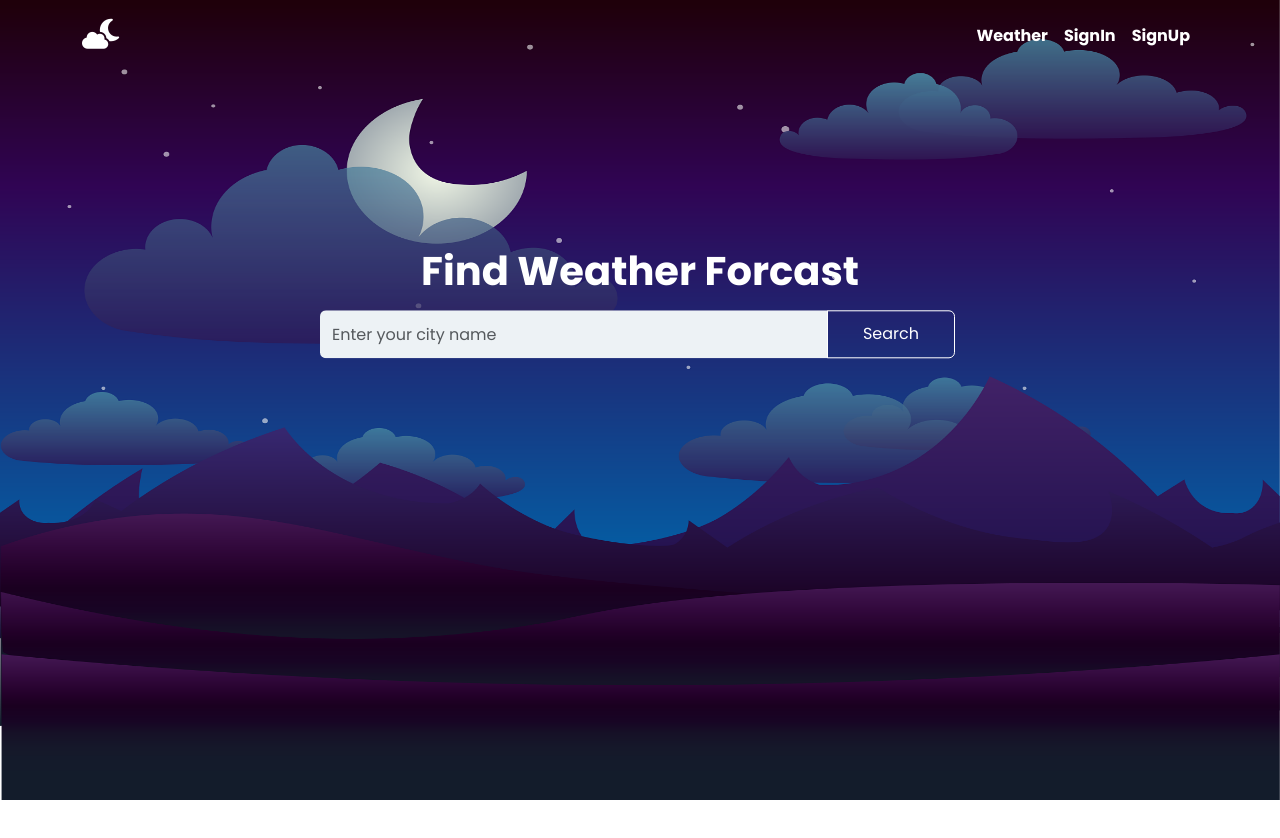
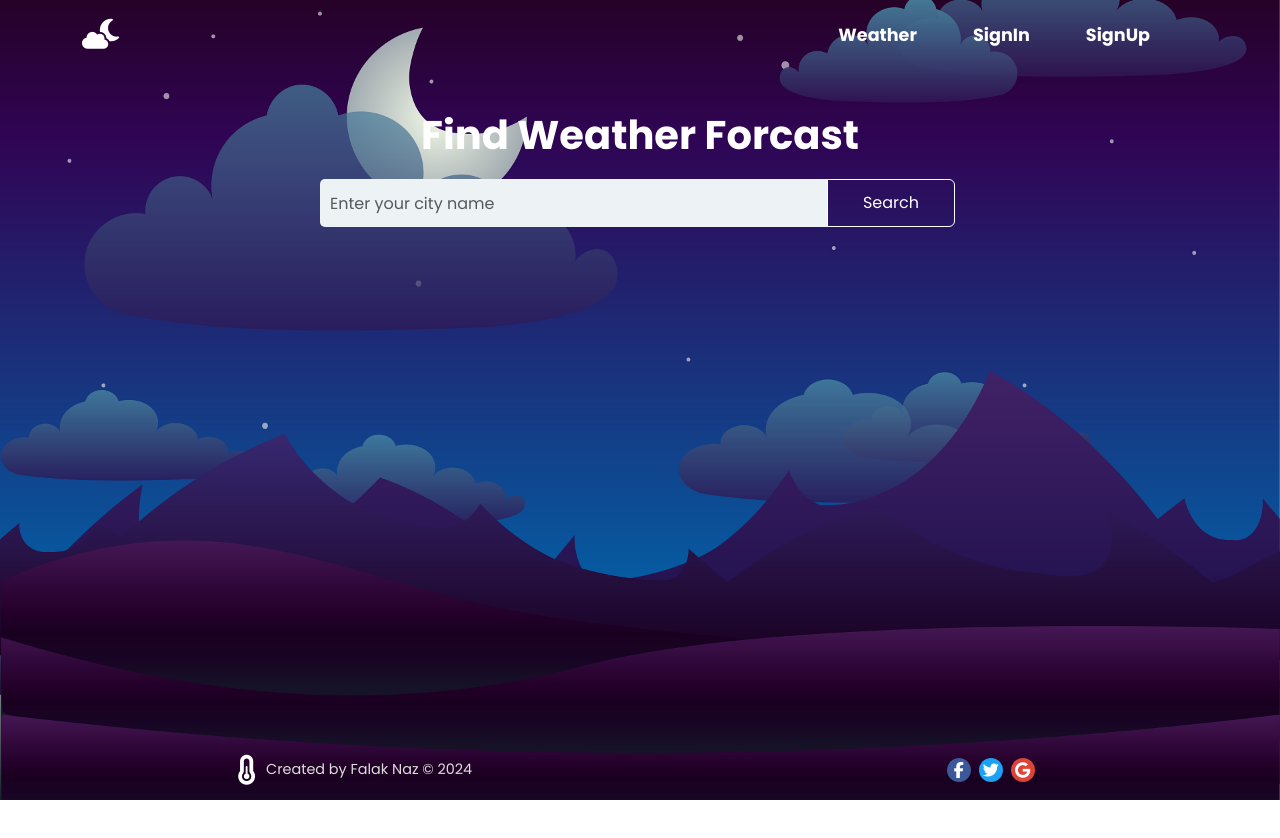
Before and after one commit to iamfalkunaz/weatherapp, a React (Create React App) app: page / in a window 1280 px wide. Shown: the top 838 px of the page. After the commit the page ends 800 px from the top, so only its background shows below. Built offline with nearby package versions, Linux system fonts and the light colour scheme.

Commit message:
Solved issues

```diff
--- a/src/Header.jsx
+++ b/src/Header.jsx
@@ -1,7 +1,7 @@
 import React, { useState } from "react";
 import axios from "axios";
 import { Link } from "react-router-dom";
-import Image2 from "./snowman.svg";
+import Footer from "./shared/Footer";
 
 const url = `https://api.openweathermap.org/data/2.5/weather?`;
 const apikey = "bbff2fd81a95f0cc44090592f19cd1d3";
@@ -110,10 +110,10 @@ function Header() {
           </div>
         </nav>
 
-        <section className="header-section">
+        <section className="header-section text-white">
           <div className="center-div">
-            <h1 className="fw-bold main-heading">Find Weather Forcast</h1>
-            <div className="input-group mb-3">
+            <h1 className="fw-bold main-heading ">Find Weather Forcast</h1>
+            <div className="input-group mb-3 ">
               <input
                 type="text"
                 value={city}
@@ -132,7 +132,7 @@ function Header() {
                 Search
               </button>
             </div>
-           {/* <img src={Image2} alt="snowman" className="centered-snowman"/> */}
+            {/* <img src={Image2} alt="snowman" className="centered-snowman"/> */}
             {isLoading && (
               <div className="text-center">
                 <div className="spinner-border text-light" role="status">
@@ -155,8 +155,8 @@ function Header() {
               </div>
             ) : null}
           </div>
-
         </section>
+       <Footer/>
       </div>
     </>
   );
--- a/src/Signin.jsx
+++ b/src/Signin.jsx
@@ -1,6 +1,11 @@
 import React from "react";
 import Image1 from "./undraw_remotely_2j6y.svg";
 import { Link } from "react-router-dom";
+import Button from "./shared/Button";
+import Heading from "./shared/Heading";
+import Checkbox from "./shared/Checkbox";
+import Socialicons from "./shared/Socialicons";
+import InputFeilds from "./shared/InputFeilds";
 
 function Sginin() {
   return (
@@ -9,58 +14,30 @@ function Sginin() {
         <div className="col-lg-6 col-sm-4 image-side">
           <img src={Image1} alt="remotly work.svg img" />
         </div>
-
         <div className="col-lg-6 col-sm-8 form-side d-flex align-items-center">
           <div className="login-form w-100">
-            <h2>Sign In</h2>
-            <p>
-              Lorem ipsum dolor sit amet elit. Sapiente sit aut eos consectetur
-              adipisicing.
-            </p>
+            <Heading data="Sign In" />
+            <p>Please SignUp to see weather details.Access the latest forecasts.</p>
+
             <form action="login" method="post">
               <div className="input-area">
                 <div className="form-group">
-                  <input
-                    type="text"
-                    class="form-control"
-                    placeholder="Username"
-                    required
-                    autofocus
-                  />
+                  <InputFeilds data="Name" />
                 </div>
                 <div className="form-group">
-                  <input
-                    type="password"
-                    class="form-control "
-                    placeholder="Password "
-                    required
-                    autofocus
-                  />
+                  <InputFeilds data="Password" />
                 </div>
               </div>
 
               <div className="form-group checkbox-area d-flex justify-content-between align-items-center">
-                <div className="custom-control custom-checkbox">
-                  <input
-                    type="checkbox"
-                    className="custom-control-input"
-                    id="remember-me"
-                  />
-                  <label className="custom-control-label" for="remember-me">
-                    Remember me
-                  </label>
-                </div>
+                <Checkbox data="Remember me" />
               </div>
-              <button type="submit" className="btn btn-primary btn-block">
-                LogIn
-              </button>
+              <Button data="signin" />
             </form>
-            <p class="text-muted  my-3">– You don't have an account ? <Link to="/Signup">SignUp</Link>. –</p>
-            <div class="social-icons ">
-              <a href="#" class="fa fa-facebook-f"></a>
-              <a href="#" class="fa fa-twitter"></a>
-              <a href="#" class="fa fa-google"></a>
-            </div>
+            <p class="text-muted  my-3">
+              – You don't have an account ? <Link to="/Signup">SignUp</Link>. –
+            </p>
+            <Socialicons />
           </div>
         </div>
       </div>
--- a/src/index.css
+++ b/src/index.css
@@ -1,7 +1,7 @@
 @import url("https://fonts.googleapis.com/css2?family=Dosis:wght@200;300;400;500;600&family=Poppins:ital,wght@0,100;0,200;0,300;0,400;0,500;0,600;0,700;0,800;0,900;1,100;1,200;1,300;1,400;1,500;1,600;1,700;1,800;1,900&display=swap");
-
-html {
-  scroll-behavior: smooth;
+body, html {
+  height: 100%;
+  margin: 0;
 }
 * {
   margin: 0;
@@ -10,10 +10,11 @@ html {
   font-family: "Poppins", sans-serif;
 }
 .header {
+  background-image: url('./weatherbg.png');
   background-size: cover;
-}
-a {
-  text-decoration: none;
+  height: 100vh;
+  background-position: center;
+  background-repeat: no-repeat;
 }
 a:hover {
   text-decoration: none;
@@ -27,47 +28,45 @@ p {
   font-weight: 400;
   color: #606060;
 }
-i {
-  color: #2fccd0;
+.navbar {
+  background: transparent;
 }
-.header {
-  width: 100%;
-  height: 100vh;
-  background-image:
-    url("./weatherbg.png");
-  background-repeat: no-repeat;
-  background-size: 100% 100%;
+.navbar-toggler{
+  background-color: #fff;
+}
+.navbar .navbar-nav .nav-link {
+  color: #000000;
+  font-size: 1.1em;
+}
+.navbar .navbar-nav .nav-link:hover {
+  color: #000000;
+}
+.navbar .navbar-nav .nav-item {
   position: relative;
 }
+.navbar .navbar-nav .nav-item::after {
+  position: absolute;
+  bottom: 0;
+  left: 0;
+  right: 0;
+  margin: auto;
+  background-color: #fff;
+  width: 0%;
+  content: "";
+  height: 4px;
+  transition: all 0.5s;
+}
+.navbar-nav  .nav-item{
+  margin-right: 40px;
+}
+.navbar .navbar-nav .nav-item:hover::after {
+  width: 100%;
+}
 .navbar {
-  background-color: transparent !important;
   cursor: pointer;
 }
 .navbar-nav {
   margin-left: auto;
-}
-.header:before {
-  content: "";
-  /* position: absolute; */
-  top: 0;
-  bottom: 0;
-  left: 0;
-  right: 0;
-  z-index: 999;
-  /*opacity: .3;
-  z-index: -1;
-  background: linear-gradient(to right, #1e5799 0%, #3ccdbb 0%, #16c9f6 100%);*/
-}
-
-.navbar:before {
-  content: "";
-  top: 0;
-  bottom: 0;
-  left: 0;
-  right: 0;
-  /*opacity: .3;
-  z-index: -1;
-  background: linear-gradient(to right, #1e5799 0%, #3ccdbb 0%, #16c9f6 100%);*/
 }
 .nav-item a {
   color: white !important;
@@ -79,26 +78,26 @@ i {
   color: white;
 }
 .header-section {
-  width: 100%;
-  height: inherit;
-  color: white;
   text-align: center;
-  position: relative;
+  padding-top: 40px;
 }
 .main-heading {
-  margin-bottom: 15px;
+  color: white;
+  margin-bottom: 20px;
 }
-.center-div {
-  width: 50%;
-  height: auto;
-  position: absolute;
-  top: 30%;
-  left: 50%;
-  transform: translate(-50%, -50%);
+.input-group {
+  justify-content: center;
+  padding-left: 25%;
+  padding-right: 25%;
 }
-/*textarea:focus, input:focus{
-  outline: none !important;
-}*/
+.inputstyle {
+  border: 2px solid #ffffff;
+  border-right: none;
+  padding: 10px;
+  height: 40px;
+  border-top-left-radius: 5px;
+  border-bottom-left-radius: 5px;
+}
 input {
   background-color: #f9f9f9 !important;
 }
@@ -113,19 +112,21 @@ input {
   line-height: 1.4;
 }
 .btn:hover {
-  background-color: rgb(12, 126, 184);
+  background-color: rgb(48, 5, 65);
 }
 .center-div p {
   font-size: 1.3rem;
   padding: 10px 0 20px 0;
   color: white;
 }
-.centered-snowman {
+/*.centered-snowman {
   height: 100px;
   width: 100px;
   display: block;
   margin: 0 auto;
-}
+}*/
+
+
 /* Signin Signup styling start*/
 
 
@@ -200,6 +201,21 @@ input:focus{
   display: block;
   width: 100%;
 }
+a:link {
+  text-decoration: none;
+}
+
+a:visited {
+  text-decoration: none;
+}
+
+a:hover {
+  text-decoration: underline;
+}
+
+a:active {
+  text-decoration: underline;
+}
 .social-icons a{
   display: inline-block;
   width: 3rem;
@@ -215,35 +231,90 @@ input:focus{
 .social-icons .fa-twitter {background-color: #1da1f2;}
 .social-icons .fa-google {background-color: #db4437;}
 
+.footer {
+  position: absolute;
+  bottom: 5px;
+  width: 100%;
+  text-align: center;
+  padding: 10px;
+  color: white;
+  display: flex;
+  align-items: center;
+  justify-content: center;
+}
 
-@media (max-width: 992px) {
-  .image-side {
-
-  }
-
-  .form-side {
-    padding-top: 20px;
-}
+.footer-heading {
+  color: #ddd !important;
+  margin: auto;
 
 }
 
-@media (max-width: 768px) {
-  .center-div {
-    width: 90%;
+.footer-content {
+  display: flex;
+  align-items: center;
+  justify-content: space-around;
+  width: 100%;}
+
+.footer-icon, .footer-social-icon {
+  display: flex;
+  align-items: center;
+}
+.footer-icon i.fa-temperature-half {
+  margin-right: 10px;
+}
+
+.footer-heading p {
+  margin-left: 10px;
+  color: #ddd !important;
+}
+.footer-icon, .footer-heading, .footer-social-icon {
+  display: flex;
+  align-items: center;
+}
+.footer-icon {
+  font-size: 30px;
+  margin-right: 20px;
+}
+.footer-social-icon a{
+  display: inline-block;
+  width: 1.5rem;
+  height: 1.5rem;
+  line-height: 1.5rem;
+  border-radius: 50%;
+  background-color: #ddd;
+  text-align: center;
+  margin-right: .5rem;
+  color: white;
+}
+.footer-social-icon .fa-facebook-f{background-color: #3b5998;}
+.footer-social-icon .fa-twitter {background-color: #1da1f2;}
+.footer-social-icon .fa-google {background-color: #db4437;}
+
+
+@media (max-width:768px) {
+  .authentication-container{
+    width: 100%;
   }
   .content {
     display: block;
     padding: 20px;
-  }
-
-}
-@media (max-width:768px) {
-  .authentication-container{
-    width: 100%;
   }
   .form-side{
     width: 100%;
     margin: 0 0 0 0;
     padding: 0 0 0 0;
   }
+  .center-div{
+    width: 100%;
+  }
+  .input-group{
+    text-align: center !important;
+    padding-left: 15px;
+    padding-right: 15px;
+  }
+  .footer{
+    width: 100%;
+    padding: 0%;
+    margin: 0%;
+  }
 }
--- /dev/null
+++ b/src/shared/Button.jsx
@@ -0,0 +1,11 @@
+import React from "react";
+
+const Button = ({data, fun}) => {
+  return (
+    <button onClick={fun} type="submit" className="btn btn-primary btn-block">
+      {data}
+    </button>
+  );
+};
+
+export default Button;
--- /dev/null
+++ b/src/shared/Checkbox.jsx
@@ -0,0 +1,20 @@
+import React from "react";
+
+function Checkbox({data}) {
+  return (
+    <div>
+      <div className="custom-control custom-checkbox">
+        <input
+          type="checkbox"
+          className="custom-control-input"
+          id="remember-me"
+        />
+        <label className="custom-control-label" for="remember-me">
+          {data}
+        </label>
+      </div>
+    </div>
+  );
+}
+
+export default Checkbox;
--- /dev/null
+++ b/src/shared/Footer.jsx
@@ -0,0 +1,25 @@
+import React from "react";
+import { Link } from "react-router-dom";
+
+function Footer() {
+  return (
+    <div>
+      <footer className="footer">
+        <div className="footer-content">
+          <div className="footer-icon">
+          <i class="fa-solid fa-temperature-half"></i>
+
+            <p className="footer-heading">Created by Falak Naz  © 2024 </p>
+          </div>
+          <div className="footer-social-icon">
+              <Link to="#" class="fa fa-facebook-f"></Link>
+              <Link to="#" class="fa fa-twitter"></Link>
+              <Link to="#" class="fa fa-google"></Link>
+            </div>
+        </div>
+      </footer>
+    </div>
+  );
+}
+
+export default Footer;
--- /dev/null
+++ b/src/shared/Heading.jsx
@@ -0,0 +1,12 @@
+import React from 'react'
+
+function Heading({data, data1}) {
+  return (
+    <>
+    <h2>{data}</h2>
+    <p>{data1}</p>
+    </>
+  );
+}
+
+export default Heading
--- /dev/null
+++ b/src/shared/InputFeilds.jsx
@@ -0,0 +1,15 @@
+import React from "react";
+
+function InputFeilds({data}) {
+  return (
+    <input
+      type="text"
+      class="form-control"
+      placeholder={data}
+      required
+      autofocus
+    />
+  );
+}
+
+export default InputFeilds;
--- /dev/null
+++ b/src/shared/Socialicons.jsx
@@ -0,0 +1,15 @@
+import React from "react";
+
+function Socialicons() {
+  return (
+    <div>
+      <div class="social-icons ">
+        <a href="#" class="fa fa-facebook-f"></a>
+        <a href="#" class="fa fa-twitter"></a>
+        <a href="#" class="fa fa-google"></a>
+      </div>
+    </div>
+  );
+}
+
+export default Socialicons;
```
Also changed, not shown: src/Signup.jsx (+22 -44 lines).
